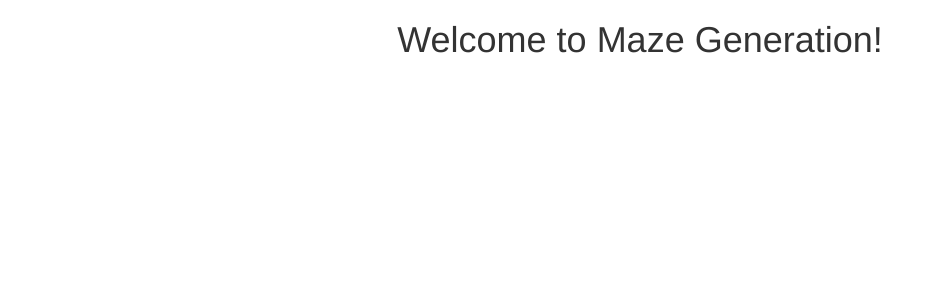
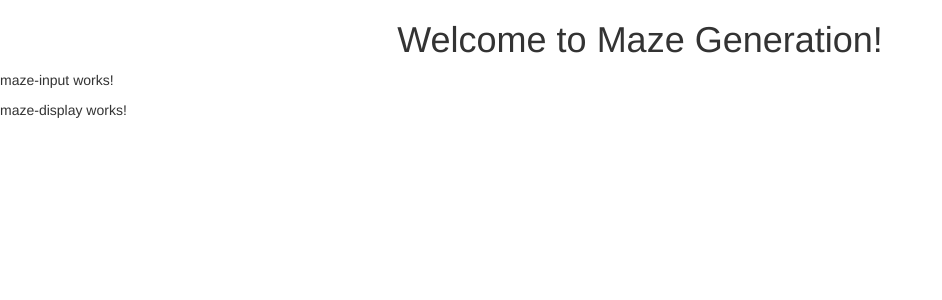
Before and after one commit to onesixtyfourth/MazeSPA, an Angular app: page / in a window 1280 px wide. Shown: the top 300 px of the page, without its empty margins (0-942 px from the left). Built offline with nearby package versions, Linux system fonts and the light colour scheme.

Commit message:
changed structure

```diff
--- a/src/app/app.component.html
+++ b/src/app/app.component.html
@@ -4,4 +4,5 @@
     Welcome to {{ title }}!
   </h1>
  </div>
- <draw-maze></draw-maze>
+ <maze-input></maze-input>
+ <maze-display></maze-display>
--- a/src/app/app.module.ts
+++ b/src/app/app.module.ts
@@ -2,12 +2,14 @@ import { BrowserModule } from '@angular/platform-browser';
 import { NgModule } from '@angular/core';
 
 import { AppComponent } from './app.component';
-import {MazeDrawComponent} from './mazes/mazeDraw.component'
+import { MazeInputComponent } from './maze-input/maze-input.component';
+import { MazeDisplayComponent } from './maze-display/maze-display.component'
 
 @NgModule({
   declarations: [
     AppComponent,
-    MazeDrawComponent
+    MazeInputComponent,
+    MazeDisplayComponent
   ],
   imports: [
     BrowserModule
--- /dev/null
+++ b/src/app/maze-display/maze-display.component.html
@@ -0,0 +1,3 @@
+<p>
+  maze-display works!
+</p>
--- /dev/null
+++ b/src/app/maze-display/maze-display.component.ts
@@ -0,0 +1,15 @@
+import { Component, OnInit } from '@angular/core';
+
+@Component({
+  selector: 'maze-display',
+  templateUrl: './maze-display.component.html',
+  styleUrls: ['./maze-display.component.css']
+})
+export class MazeDisplayComponent implements OnInit {
+
+  constructor() { }
+
+  ngOnInit() {
+  }
+
+}
--- /dev/null
+++ b/src/app/maze-input/maze-input.component.html
@@ -0,0 +1,3 @@
+<p>
+  maze-input works!
+</p>
--- /dev/null
+++ b/src/app/maze-input/maze-input.component.ts
@@ -0,0 +1,15 @@
+import { Component, OnInit } from '@angular/core';
+
+@Component({
+  selector: 'maze-input',
+  templateUrl: './maze-input.component.html',
+  styleUrls: ['./maze-input.component.css']
+})
+export class MazeInputComponent implements OnInit {
+
+  constructor() { }
+
+  ngOnInit() {
+  }
+
+}
--- a/src/app/mazes/mazeDraw.component.ts
+++ /dev/null
@@ -1,10 +0,0 @@
-import { Component} from '@angular/core'
-
-@Component({
-    selector: 'draw-maze',
-    template: `<canvas id="stage" [style.width.%]=50 [style.height.%]=50></canvas>`
-})
-
-export class MazeDrawComponent{
-
-}
```
Also changed, not shown: src/app/maze-display/maze-display.component.css (added), src/app/maze-input/maze-input.component.css (added), 2 other files (tests, documents, lock files or other folders).
